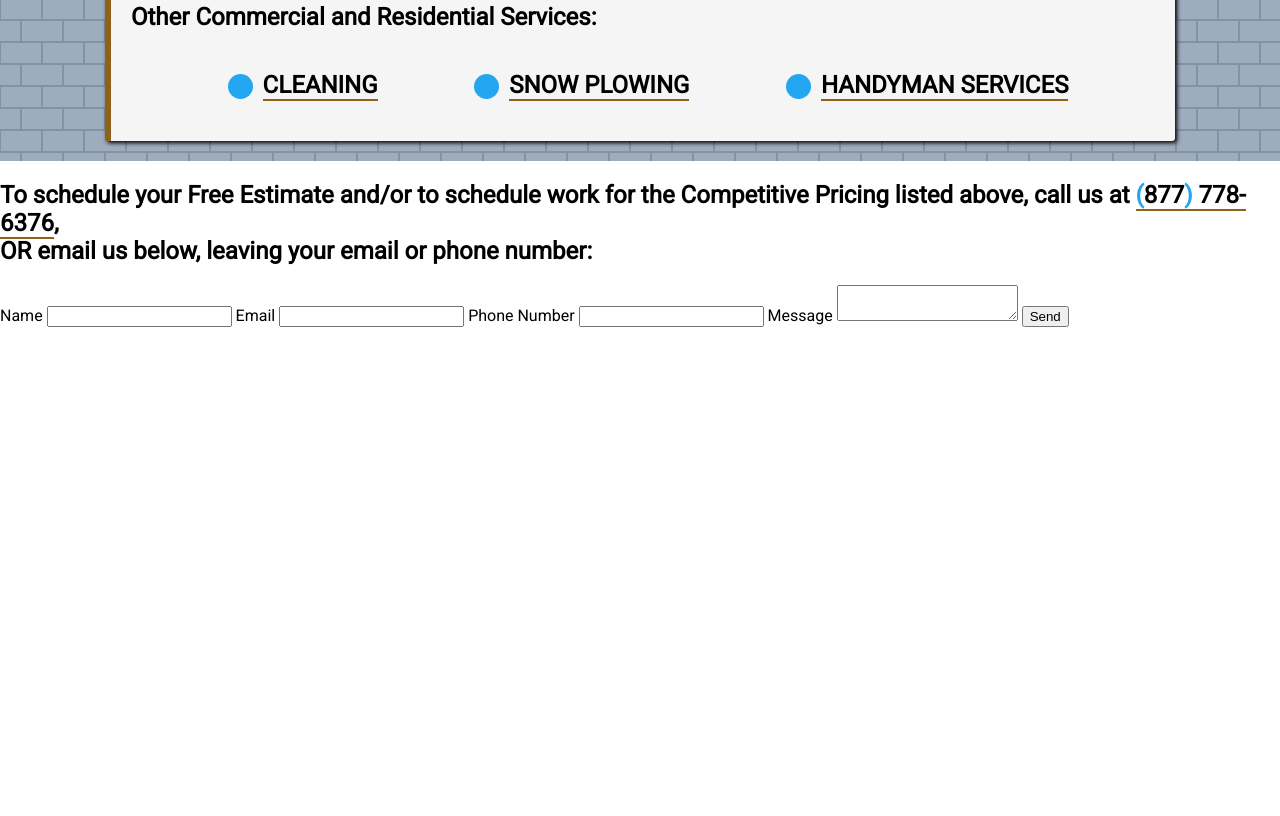
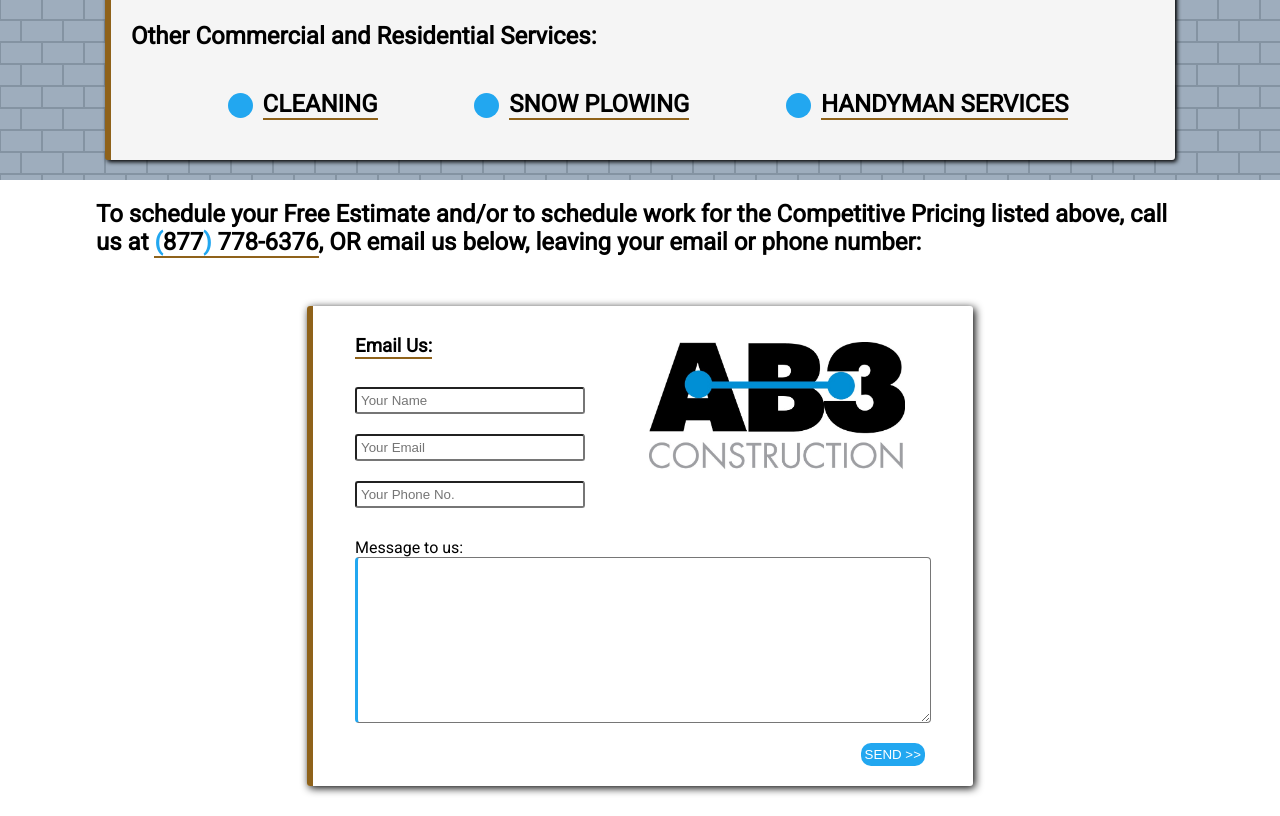
Before and after one commit to Rittenweb/ab3-home-layout, a plain HTML site: page index.html in a window 1280 px wide. Shown: the part 1317-2133 px from the top of the page. Before the commit the page ends 1644 px from the top, so only its background shows below. Drawn offline with Linux system fonts and the light colour scheme.

Commit message:
Apply styling and dynamic response to email form

```diff
--- a/index.css
+++ b/index.css
@@ -65,6 +65,7 @@ main {
 
 .tag {
   padding: 5px 15px 5px 15px;
+  margin: 0px 2px 0px 2px;
   border-radius: 3px;
   color: white;
 }
@@ -151,6 +152,14 @@ td {
   border-radius: 50%;
 }
 
+footer {
+  display: flex;
+  flex-direction: column;
+  align-items: center;
+  width: 85vw;
+  margin: auto;
+}
+
 .number {
   border-bottom: 2px solid #8f621a;
 }
@@ -158,3 +167,98 @@ td {
 .bracket {
   color: #22a7f0;
 }
+
+.contact-form {
+  width: 50vw;
+  min-width: 340px;
+  border-left: 6px solid #8f621a;
+  border-radius: 3px;
+  padding: 10px;
+  margin: 30px 5px 30px 5px;
+  box-shadow: 2px 2px 8px;
+  display: flex;
+  flex-direction: column;
+  align-items: center;
+}
+
+.contact-form div {
+  display: flex;
+  justify-content: space-between;
+  flex-wrap: wrap;
+  width: 90%;
+}
+
+.inputs-and-logo {
+  display: flex;
+  flex-direction: row;
+}
+
+.logo-small {
+  width: 20vw;
+  height: 10vw;
+  margin: 2vw 2vw 0 0;
+}
+
+.inputs {
+  display: flex;
+  flex-direction: column;
+  max-width: 20vw;
+}
+
+.email-us {
+  border-bottom: 2px solid #8f621a;
+}
+
+.message {
+  margin: 20px 0px 20px 0px;
+}
+
+textarea {
+  border-left: 3px solid #22a7f0;
+  border-radius: 4px;
+  height: 160px;
+  width: 100%;
+}
+
+textarea:focus {
+  outline: none;
+}
+
+input {
+  border-radius: 3px;
+  margin: 10px 0 10px 0;
+  padding: 4px;
+  width: 20vw;
+}
+
+.send {
+  align-self: flex-end;
+  width: 10%;
+  padding: 4px;
+  border-radius: 10px;
+  border: none;
+  background-color: #22a7f0;
+  margin: 0 3vw 10px 0;
+  color: white;
+}
+
+.response {
+  margin: 20vw auto 20vw auto;
+  min-width: 300px;
+  width: 50vw;
+  height: 5vw;
+  border-radius: 3vw;
+  display: flex;
+  justify-content: center;
+  align-items: center;
+  color: white;
+  font-size: 2vw;
+}
+
+.success {
+  background-color: #22a7f0;
+}
+
+.failure {
+  background-color: rgb(177, 42, 42);
+}
--- a/index.html
+++ b/index.html
@@ -3,6 +3,8 @@
   <head>
     <meta charset="UTF-8" />
     <meta name="viewport" content="width=device-width, initial-scale=1.0" />
+    <link href="https://fonts.googleapis.com/css2?family=Roboto&display=swap" rel="stylesheet">
+    <link href="./index.css" rel="stylesheet">
     <script type="text/javascript" src="https://cdn.jsdelivr.net/npm/emailjs-com@2.3.2/dist/email.min.js"></script>
     <script type="text/javascript">
       (function(){
@@ -14,6 +16,7 @@
 
               document.querySelector('.contact-form').addEventListener('submit', function(event) {
                   event.preventDefault();
+                  const form = this;
 
                   var template_params = {
                     "from_name": this.user_name.value,
@@ -22,16 +25,24 @@
                     "message": this.message.value
                   }
                   emailjs.send('default_service', 'ab3', template_params)
-                  .then(function(response) {
-                    console.log('Sent! We will get back to you ASAP', response.status, response.text);
+                  .then(function(success) {
+                    let response = document.createElement("div");
+                    response.className = "response success"
+                    response.innerText = "Sent! We will get back to you ASAP"
+                    let footer = document.querySelector("footer");
+                    form.remove();
+                    footer.append(response);
                   }, function(error) {
-                    console.log('Send failed... Please call or email us directly at ab3usa@gmail.com', error);
+                    let response = document.createElement("div");
+                    response.className = "response failure"
+                    response.innerText = "Send failed... Please call or email us directly at ab3usa@gmail.com"
+                    let footer = document.querySelector("footer");
+                    form.remove();
+                    footer.append(response);
                   });
               });
           }
       </script>
-    <link href="https://fonts.googleapis.com/css2?family=Roboto&display=swap" rel="stylesheet">
-    <link href="./index.css" rel="stylesheet">
     <title>AB3 CONSTRUCTION</title>
   </head>
   <body>
@@ -228,18 +239,31 @@
         </section>
       </main>
       <footer>
-      <h2>To schedule your Free Estimate and/or to schedule work for the Competitive Pricing listed above, call us at <span class="number"><span class="bracket">(</span>877<span class="bracket">)</span> 778-6376</span>,<br>
+        <h2>To schedule your Free Estimate and/or to schedule work for the Competitive Pricing listed above, call us at <span class="number"><span class="bracket">(</span>877<span class="bracket">)</span> 778-6376</span>,
         OR email us below, leaving your email or phone number:</h2>
         <form class="contact-form">
-          <label>Name</label>
-          <input type="text" name="user_name">
-          <label>Email</label>
-          <input type="email" name="user_email">
-          <label>Phone Number</label>
-          <input type="tel" name="user_number">
-          <label>Message</label>
-          <textarea name="message"></textarea>
-          <input type="submit" value="Send">
+          <div class="inputs-and-logo">
+            <div class="inputs">
+              <div>
+                <h3 class="email-us">Email Us:</h3>
+              </div>
+              <div>
+                <input type="text" name="user_name" placeholder="Your Name">
+              </div>
+              <div>
+                <input type="email" name="user_email" placeholder="Your Email">
+              </div>
+              <div>
+                <input type="tel" name="user_number" placeholder="Your Phone No.">
+              </div>
+            </div>
+            <img src="./logo.png" alt="AB3 Construction small" class="logo-small">
+          </div>
+          <div class="message">
+            <label>Message to us:</label>
+            <textarea name="message"></textarea>
+          </div>
+          <input type="submit" value="SEND >>" class="send">
         </form>
       </footer>
   </body>
```
